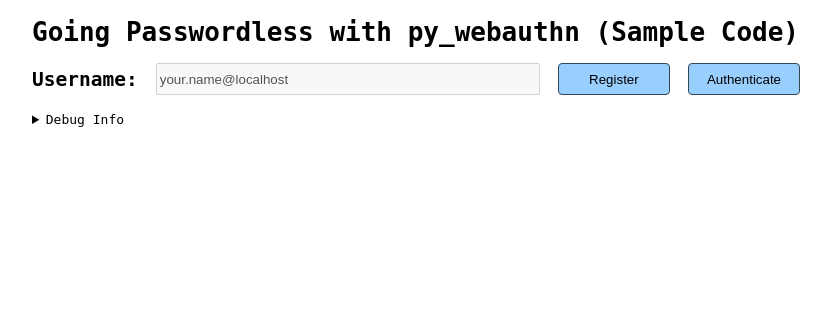
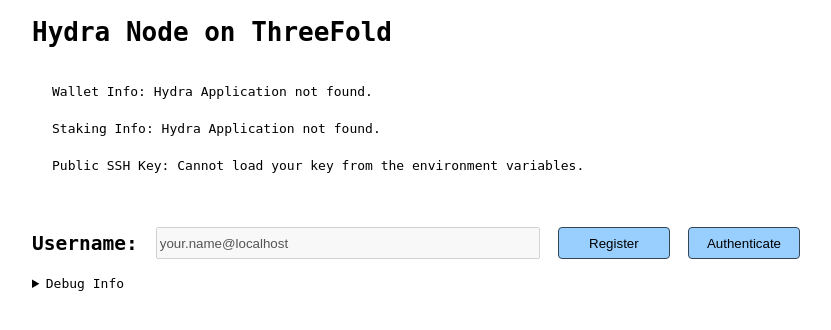
Before and after one commit to oelegeirnaert/threefold_hydra_node, a Flask app: page / in a window 1280 px wide. Shown: the top 330 px of the page, without its empty margins (224-1055 px from the left). Run offline with Flask 2, Linux system fonts and the light colour scheme; some libraries are stand-ins or nearby versions.

Commit message:
before docker image

```diff
--- a/src/flask_hydra_node.py
+++ b/src/flask_hydra_node.py
@@ -1,8 +1,13 @@
 from typing import Dict
 import json
+import os
+import socket
+import subprocess
 
 from flask import Flask, render_template, request
 from flask_debug import Debug
+
+from src.helpers import hydra, threefold
 
 from webauthn import (
     generate_registration_options,
@@ -19,7 +24,7 @@
 )
 from webauthn.helpers.cose import COSEAlgorithmIdentifier
 
-from .models import Credential, UserAccount
+from src.models import Credential, UserAccount
 
 
 # Create our Flask app
@@ -40,6 +45,8 @@
 username = f"your.name@{rp_id}"
 print(f"User ID: {user_id}")
 print(f"Username: {username}")
+print(f"{hydra.get_staking_info()}")
+print(f"{threefold.get_env_value('wallet_address')}")
 
 # A simple way to persist credentials by user ID
 in_memory_db: Dict[str, UserAccount] = {}
@@ -71,6 +78,9 @@
 def index():
     context = {
         "username": username,
+        "wallet_info": f"{hydra.get_wallet_info()}",
+        "staking_info": f"{hydra.get_staking_info()}",
+        "public_ssh_key": f"{threefold.get_env_value('ssh_key')}",
     }
     return render_template("index.html", **context)
 
--- /dev/null
+++ b/src/helpers/hydra.py
@@ -0,0 +1,19 @@
+import os
+import socket
+import subprocess
+
+
+def get_wallet_info():
+    try:
+        p = subprocess.Popen("hydra-cli getwalletinfo", stdout=subprocess.PIPE, stderr=subprocess.STDOUT)
+        return p.communicate()
+    except Exception as e:
+        return "Hydra Application not found."
+
+
+def get_staking_info():
+    try:
+        p = subprocess.Popen("hydra-cli getstakinginfo", stdout=subprocess.PIPE, stderr=subprocess.STDOUT)
+        return p.communicate()
+    except Exception as e:
+        return "Hydra Application not found."
--- /dev/null
+++ b/src/helpers/threefold.py
@@ -0,0 +1,7 @@
+import os
+import socket
+import subprocess
+
+
+def get_env_value(from_key):
+    return os.environ.get(from_key.upper(), "Cannot load your key from the environment variables.")
--- a/src/templates/index.html
+++ b/src/templates/index.html
@@ -6,12 +6,19 @@
     <meta name="viewport" content="width=device-width, initial-scale=1.0" />
     <script src="static/simplewebauthn-browser.4.1.0.umd.min.js"></script>
     <link rel="stylesheet" href="static/style.css" />
+
     <title>Going Passwordless with py_webauthn (Sample RP)</title>
   </head>
   <body>
     <div class="container">
       <header>
-        <h1>Going Passwordless with py_webauthn (Sample Code)</h1>
+        <h1>Hydra Node on ThreeFold</h1>
+        <section style="padding: 20px;">
+          <p>Wallet Info: {{wallet_info}}</p>
+          <p>Staking Info: {{staking_info}}</p>
+          <p>Public SSH Key: {{public_ssh_key}}</p>
+        </section>
+
         <div class="form-container">
           <h2>Username:</h2>
           <input
@@ -49,5 +56,6 @@
     </div>
 
     <script src="static/script.js"></script>
+
   </body>
 </html>
```
